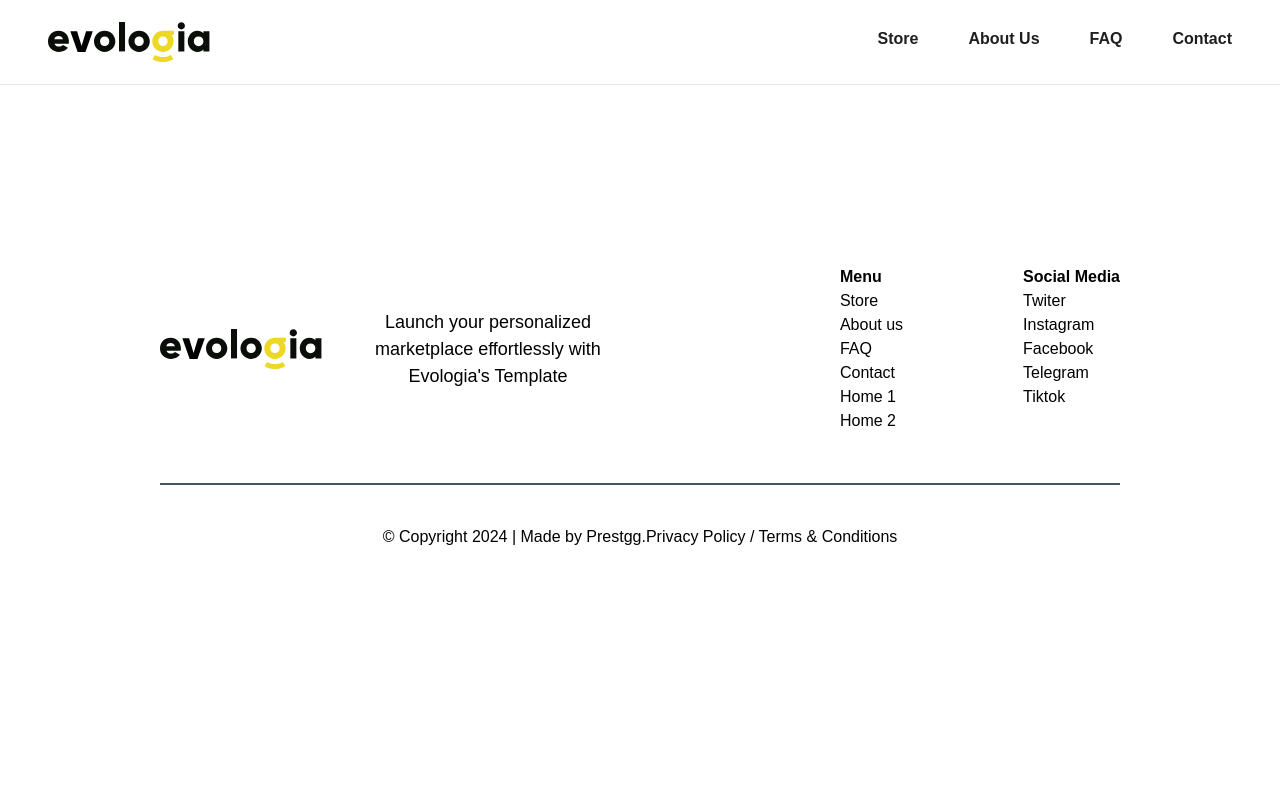
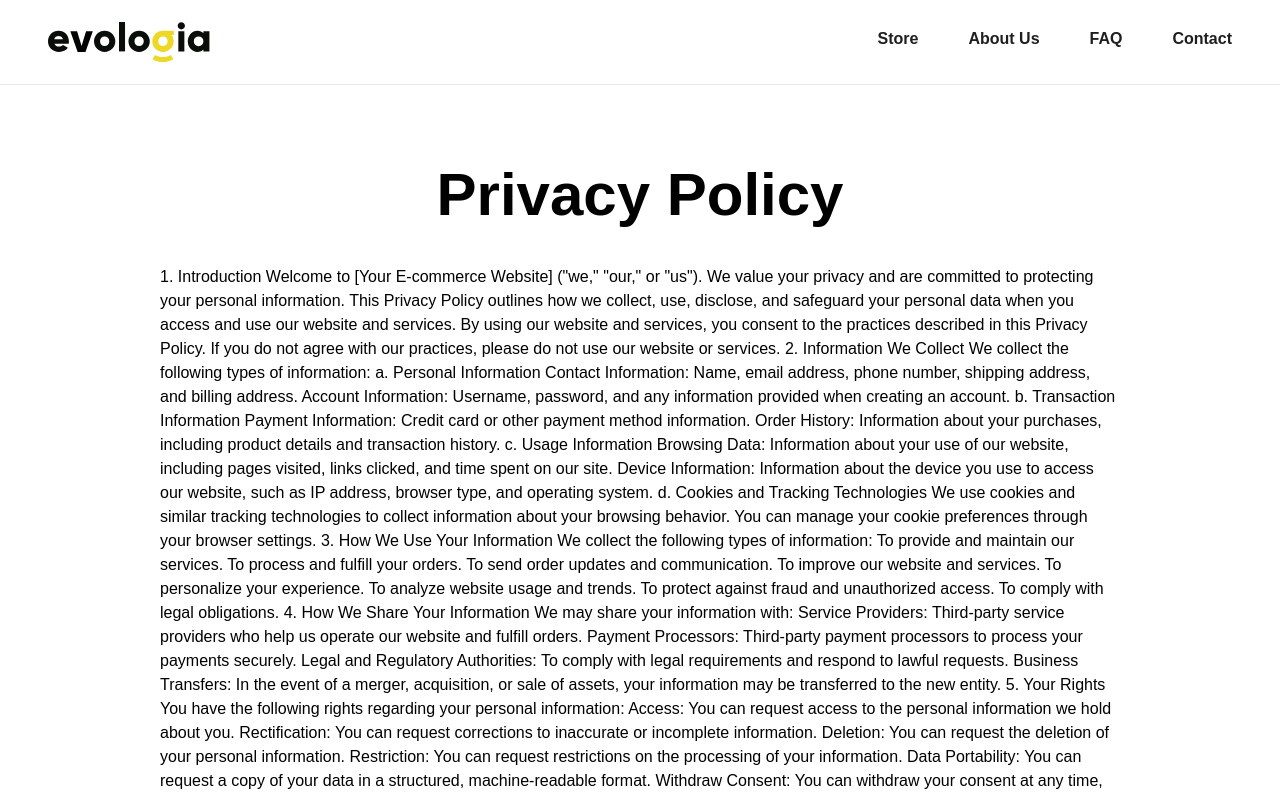
Before and after one commit to Prestgg1/Evologia-Ecommerce, a React (Vite) app: page /privacy-policy in a window 1280 px wide. Shown: the top 796 px of the page. Built offline with nearby package versions, Linux system fonts and the light colour scheme.

Commit message:
Navbar Fixed

```diff
--- a/src/Layout.jsx
+++ b/src/Layout.jsx
@@ -9,24 +9,28 @@ import Faq from "./views/Faq";
 import Home from "./views/Home";
 import Store from "./views/Store"
 import Data from "./Data";
-
+import Policy from "./views/Policy";
 import {
   Routes,Route,
   Outlet
 } from "react-router-dom";
+import Terms from "./views/Terms";
 
 const Layout = () => {
   const {status} = useContext(Data)
   return (
     <>
     <Header/>
-    <div className="flex items-center z-10 flex-col container  mt-20">
+    <div className="flex items-center z-10 flex-col container mt-10 md:mt-20">
       {status}
       <Routes>
+
         <Route index path="/" element={<Home/>}/>
-        <Route path="faq" element={<Faq/>}/>
-        <Route path="about" element={<About/>}/>
-        <Route path="contact" element={<Contact/>}/>
+        <Route path="faq" exact element={<Faq/>}/>
+        <Route path="terms-and-conditions" exact element={<Terms/>}/>
+        <Route path="privacy-policy" exact element={<Policy/>}/>
+        <Route path="about" exact element={<About/>}/>
+        <Route path="contact" exact element={<Contact/>}/>
         <Route path="store" element={<Store />}>
           <Route path=":category" element={<Products />} />
           <Route path="" element={<Products />} />
--- a/src/assets/styles/output.css
+++ b/src/assets/styles/output.css
@@ -784,6 +784,14 @@ body {
   margin-top: 2rem;
 }
 
+.mb-10 {
+  margin-bottom: 2.5rem;
+}
+
+.mt-10 {
+  margin-top: 2.5rem;
+}
+
 .line-clamp-1 {
   overflow: hidden;
   display: -webkit-box;
@@ -835,10 +843,6 @@ body {
   height: 2.25rem;
 }
 
-.h-\[150px\] {
-  height: 150px;
-}
-
 .h-\[250px\] {
   height: 250px;
 }
@@ -859,10 +863,6 @@ body {
   height: 100%;
 }
 
-.h-\[200px\] {
-  height: 200px;
-}
-
 .w-12 {
   width: 3rem;
 }
@@ -877,10 +877,6 @@ body {
 
 .w-5\/6 {
   width: 83.333333%;
-}
-
-.w-60 {
-  width: 15rem;
 }
 
 .w-\[162px\] {
@@ -924,6 +920,42 @@ body {
   animation: spin 1s linear infinite;
 }
 
+.list-inside {
+  list-style-position: inside;
+}
+
+.list-decimal {
+  list-style-type: decimal;
+}
+
+.list-disc {
+  list-style-type: disc;
+}
+
+.list-none {
+  list-style-type: none;
+}
+
+.list-\[alphabet\] {
+  list-style-type: alphabet;
+}
+
+.list-\[upper-alpha\] {
+  list-style-type: upper-alpha;
+}
+
+.list-\[alpha\] {
+  list-style-type: alpha;
+}
+
+.list-\[lower-alpha\] {
+  list-style-type: lower-alpha;
+}
+
+.list-image-none {
+  list-style-image: none;
+}
+
 .grid-cols-1 {
   grid-template-columns: repeat(1, minmax(0, 1fr));
 }
@@ -1135,20 +1167,11 @@ body {
   padding: 2.25rem;
 }
 
-.p-14 {
-  padding: 3.5rem;
-}
-
 .px-10 {
   padding-left: 2.5rem;
   padding-right: 2.5rem;
 }
 
-.px-14 {
-  padding-left: 3.5rem;
-  padding-right: 3.5rem;
-}
-
 .px-4 {
   padding-left: 1rem;
   padding-right: 1rem;
@@ -1164,11 +1187,21 @@ body {
   padding-bottom: 0.75rem;
 }
 
+.py-4 {
+  padding-top: 1rem;
+  padding-bottom: 1rem;
+}
+
 .py-5 {
   padding-top: 1.25rem;
   padding-bottom: 1.25rem;
 }
 
+.py-6 {
+  padding-top: 1.5rem;
+  padding-bottom: 1.5rem;
+}
+
 .py-\[1rem\] {
   padding-top: 1rem;
   padding-bottom: 1rem;
@@ -1177,16 +1210,6 @@ body {
 .py-\[20px\] {
   padding-top: 20px;
   padding-bottom: 20px;
-}
-
-.py-4 {
-  padding-top: 1rem;
-  padding-bottom: 1rem;
-}
-
-.py-6 {
-  padding-top: 1.5rem;
-  padding-bottom: 1.5rem;
 }
 
 .pb-\[50px\] {
@@ -1413,14 +1436,30 @@ abbr[title]{
   display: block;
 }
 
-.placeholder\:py-4::-moz-placeholder {
-  padding-top: 1rem;
-  padding-bottom: 1rem;
-}
-
-.placeholder\:py-4::placeholder {
-  padding-top: 1rem;
-  padding-bottom: 1rem;
+.marker\:indent-4 *::marker {
+  text-indent: 1rem;
+}
+
+.marker\:text-2xl *::marker {
+  font-size: 1.5rem;
+  line-height: 2rem;
+}
+
+.marker\:text-sky-400 *::marker {
+  color: rgb(56 189 248 );
+}
+
+.marker\:indent-4::marker {
+  text-indent: 1rem;
+}
+
+.marker\:text-2xl::marker {
+  font-size: 1.5rem;
+  line-height: 2rem;
+}
+
+.marker\:text-sky-400::marker {
+  color: rgb(56 189 248 );
 }
 
 .placeholder\:pl-4::-moz-placeholder {
@@ -1429,14 +1468,6 @@ abbr[title]{
 
 .placeholder\:pl-4::placeholder {
   padding-left: 1rem;
-}
-
-.placeholder\:pl-8::-moz-placeholder {
-  padding-left: 2rem;
-}
-
-.placeholder\:pl-8::placeholder {
-  padding-left: 2rem;
 }
 
 .placeholder\:text-black::-moz-placeholder {
@@ -1489,6 +1520,10 @@ abbr[title]{
     margin-top: 0px;
   }
 
+  .md\:mt-20 {
+    margin-top: 5rem;
+  }
+
   .md\:block {
     display: block;
   }
@@ -1501,24 +1536,20 @@ abbr[title]{
     display: none;
   }
 
-  .md\:h-\[150px\] {
-    height: 150px;
-  }
-
   .md\:w-2\/3 {
     width: 66.666667%;
   }
 
+  .md\:w-60 {
+    width: 15rem;
+  }
+
   .md\:w-\[300px\] {
     width: 300px;
   }
 
   .md\:w-auto {
     width: auto;
-  }
-
-  .md\:w-60 {
-    width: 15rem;
   }
 
   .md\:flex-1 {
@@ -1561,6 +1592,11 @@ abbr[title]{
     font-size: 3.75rem;
     line-height: 1;
   }
+
+  .md\:text-7xl {
+    font-size: 4.5rem;
+    line-height: 1;
+  }
 }
 
 @media (min-width: 1024px) {
--- a/src/components/Footer.jsx
+++ b/src/components/Footer.jsx
@@ -33,9 +33,9 @@ const Footer = () => {
       <div className="py-[20px] flex flex-col md:flex-row justify-between">
         <p>© Copyright 2024 | Made by Prestgg.</p>
         <div className="links">
-          <Link to="/terms-and-conditions" className='hover:underline hover:opacity-50'>Privacy Policy </Link>
+          <Link to="/privacy-policy" className='hover:underline hover:opacity-50'>Privacy Policy </Link>
           /
-          <Link to="/privacy-policy" className='hover:underline hover:opacity-50'> Terms & Conditions</Link>
+          <Link to="/terms-and-conditions" className='hover:underline hover:opacity-50'> Terms & Conditions</Link>
         </div>
 
       </div>
--- a/src/components/Newsletter.jsx
+++ b/src/components/Newsletter.jsx
@@ -1,6 +1,6 @@
 const Newsletter = () => {
   return (
-    <form className="bg-black flex-col gap-4 md:flex-row w-full  justify-between items-center flex text-white rounded-3xl p-9"><h1 className="text-6xl w-full md:w-auto text-center font-extrabold">newsletter</h1> <input placeholder="Enter Your Email Adress E-Mail" className="w-full rounded-xl md:rounded-3xl bg-[#4B4B4B] outline-none h-full basis-1/2 px-4 py-6  placeholder:text-white placeholder:pl-4" type="text" /> <button className="bg-white h-full text-black rounded-xl font-extrabold text-2xl py-4 md:rounded-3xl w-full md:w-60">Subscribe</button></form>
+    <form className="bg-black flex-col gap-4 md:flex-row w-full  justify-between items-center flex text-white rounded-3xl p-9"><h1 className="text-4xl md:text-6xl w-full md:w-auto text-center font-extrabold">newsletter</h1> <input placeholder="Enter Your Email Adress E-Mail" className="w-full rounded-xl md:rounded-3xl bg-[#4B4B4B] outline-none h-full basis-1/2 px-4 py-6  placeholder:text-white placeholder:pl-4" type="text" /> <button className="bg-white h-full text-black rounded-xl font-extrabold text-2xl py-4 md:rounded-3xl w-full md:w-60">Subscribe</button></form>
   )
 }
 
--- a/src/views/About.jsx
+++ b/src/views/About.jsx
@@ -3,7 +3,7 @@ import Newsletter from "../components/Newsletter"
 const About = () => {
   return (
     <main className="w-full flex flex-col gap-10 justify-center items-center">
-      <div className="bg-center rounded-3xl h-[60vh] justify-center flex items-center text-white font-extrabold text-7xl bg-cover w-full" style={{ backgroundImage: "url('https://framerusercontent.com/images/puQFxihwf0c9TMWcHmUA5CzFpg.png')" }}>
+      <div className="bg-center rounded-3xl h-[60vh] justify-center flex items-center text-white font-extrabold text-5xl md:text-7xl bg-cover w-full" style={{ backgroundImage: "url('https://framerusercontent.com/images/puQFxihwf0c9TMWcHmUA5CzFpg.png')" }}>
         Our Story
       </div>
       <p className="font-medium text-xl text-center">A smart home is a dwelling equipped with technology that allows for remote control and automation of appliances and systems, such as lighting, heating, air conditioning, and security.</p>
--- /dev/null
+++ b/src/views/Policy.jsx
@@ -0,0 +1,100 @@
+import React from 'react'
+
+const Policy = () => {
+  return (
+    <main>
+      <h1 className='text-6xl font-extrabold mb-10 w-full text-center'>Privacy Policy</h1>
+      <p>1. Introduction
+
+Welcome to [Your E-commerce Website] ("we," "our," or "us"). We value your privacy and are committed to protecting your personal information. This Privacy Policy outlines how we collect, use, disclose, and safeguard your personal data when you access and use our website and services. By using our website and services, you consent to the practices described in this Privacy Policy. If you do not agree with our practices, please do not use our website or services.
+
+2. Information We Collect
+
+We collect the following types of information:
+
+a. Personal Information
+
+Contact Information: Name, email address, phone number, shipping address, and billing address.
+
+Account Information: Username, password, and any information provided when creating an account.
+
+b. Transaction Information
+
+Payment Information: Credit card or other payment method information.
+
+Order History: Information about your purchases, including product details and transaction history.
+
+c. Usage Information
+
+Browsing Data: Information about your use of our website, including pages visited, links clicked, and time spent on our site.
+
+Device Information: Information about the device you use to access our website, such as IP address, browser type, and operating system.
+
+d. Cookies and Tracking Technologies
+
+We use cookies and similar tracking technologies to collect information about your browsing behavior. You can manage your cookie preferences through your browser settings.
+
+3. How We Use Your Information
+
+We collect the following types of information:
+
+To provide and maintain our services.
+
+To process and fulfill your orders.
+
+To send order updates and communication.
+
+To improve our website and services.
+
+To personalize your experience.
+
+To analyze website usage and trends.
+
+To protect against fraud and unauthorized access.
+
+To comply with legal obligations.
+
+4. How We Share Your Information
+
+We may share your information with:
+
+Service Providers: Third-party service providers who help us operate our website and fulfill orders.
+
+Payment Processors: Third-party payment processors to process your payments securely.
+
+Legal and Regulatory Authorities: To comply with legal requirements and respond to lawful requests.
+
+Business Transfers: In the event of a merger, acquisition, or sale of assets, your information may be transferred to the new entity.
+
+5. Your Rights
+
+You have the following rights regarding your personal information:
+
+Access: You can request access to the personal information we hold about you.
+
+Rectification: You can request corrections to inaccurate or incomplete information.
+
+Deletion: You can request the deletion of your personal information.
+
+Restriction: You can request restrictions on the processing of your information.
+
+Data Portability: You can request a copy of your data in a structured, machine-readable format.
+
+Withdraw Consent: You can withdraw your consent at any time, where applicable.
+
+6. Security
+
+We take reasonable measures to protect your information from unauthorized access and data breaches. However, no method of transmission over the internet is entirely secure, and we cannot guarantee absolute security.
+
+7. Changes to this Privacy Policy
+
+ We may update this Privacy Policy to reflect changes in our practices or for legal and regulatory reasons. We will notify you of any significant changes via email or by prominently posting a notice on our website.
+
+8. Contact Us
+
+If you have questions or concerns about this Privacy Policy or our data practices, please contact us at [Contact Information].</p>
+    </main>
+  )
+}
+
+export default Policy
--- /dev/null
+++ b/src/views/Terms.jsx
@@ -0,0 +1,107 @@
+import React from 'react'
+
+const Terms = () => {
+  return (
+    <main className='w-full'>
+
+      <h1 className='w-full text-center text-6xl font-extrabold mb-10'>Terms & Conditions</h1>
+
+      <ul className='list-inside  list-decimal'>
+        <li><b className='text-xl'>Acceptance of Terms</b>
+          <p>By accessing or using [Your E-commerce Website] ("we," "our," or "us"), you agree to comply with and be bound by these Terms and Conditions. If you do not agree to these terms, please do not use our website or services</p>
+        </li>
+        <li>
+          <b className='text-xl'>Use of the Website</b>
+          <ol className='list-inside  list-[lower-alpha] '>
+            <li>Eligibility
+              <ul className='list-inside list-disc'>
+                <li>You must be at least [age] years old or the legal age in your jurisdiction to use our website and services. By using our services, you represent and warrant that you meet these age requirements</li>
+              </ul>
+            </li>
+          </ol>
+        </li>
+      </ul>
+      <ul>
+        <li>
+          <ul>
+            <li></li>
+          </ul>
+        </li>
+      </ul>
+
+
+
+
+
+
+
+      b. Account Registration
+
+      You may be required to create an account to access certain features of our website. You are responsible for maintaining the confidentiality of your account information and for all activities that occur under your account.
+
+      c. Prohibited Activities
+
+      You agree not to:
+
+      Use our website for any unlawful purpose.
+
+      Engage in unauthorized access or tampering with our systems.
+
+      Use our website to distribute spam or other unsolicited communications.
+
+      Violate the rights of others, including intellectual property rights.
+
+      Post, upload, or share content that is defamatory, obscene, or harmful.
+
+      3. Ordering and Payment
+
+      a. Orders
+
+      When you place an order on our website, you agree to provide accurate and complete information. We reserve the right to cancel or refuse any order at our discretion.
+
+      b. Pricing and Payment
+
+      Prices for products and services are as listed on our website. Payment is due at the time of purchase, and we accept [payment methods]. Prices are subject to change without notice.
+
+      c. Shipping and Returns
+
+      Shipping and return policies are outlined on our website. By placing an order, you agree to these policies.
+
+      4. Intellectual Property
+
+      All content on our website, including text, images, logos, and trademarks, is protected by intellectual property laws. You may not use, reproduce, or distribute our content without our express written consent.
+
+      5. Privacy
+
+      Your use of our website is also governed by our Privacy Policy. Please review it to understand how we collect, use, and protect your personal information.
+
+      6. Disclaimers and Limitation of Liability
+
+      a. Disclaimer of Warranties
+
+      Our website and services are provided "as is" and "as available" without any warranties, express or implied. We make no representations or warranties regarding the accuracy, reliability, or availability of our website or services
+
+      b. Limitation of Liability
+
+      To the maximum extent permitted by law, we shall not be liable for any indirect, incidental, special, consequential, or punitive damages, or any loss of profits or revenues, whether incurred directly or indirectly.
+
+      7. Indemnification
+
+      You agree to indemnify and hold us harmless from any claims, losses, liabilities, and expenses (including attorney's fees) arising out of your use of our website or services, or your violation of these Terms and Conditions.
+
+      8. Termination
+
+      We reserve the right to terminate or suspend your access to our website and services at our discretion, without notice, for any violation of these Terms and Conditions.
+
+      7. Changes to this Privacy Policy
+
+      We may update this Privacy Policy to reflect changes in our practices or for legal and regulatory reasons. We will notify you of any significant changes via email or by prominently posting a notice on our website.
+
+      8. Contact Us
+
+      If you have questions or concerns about this Privacy Policy or our data practices, please contact us at [Contact Information].
+    </main>
+  )
+}
+
+export default Terms
```
Also changed, not shown: src/components/Header.jsx (+4 -4 lines).
